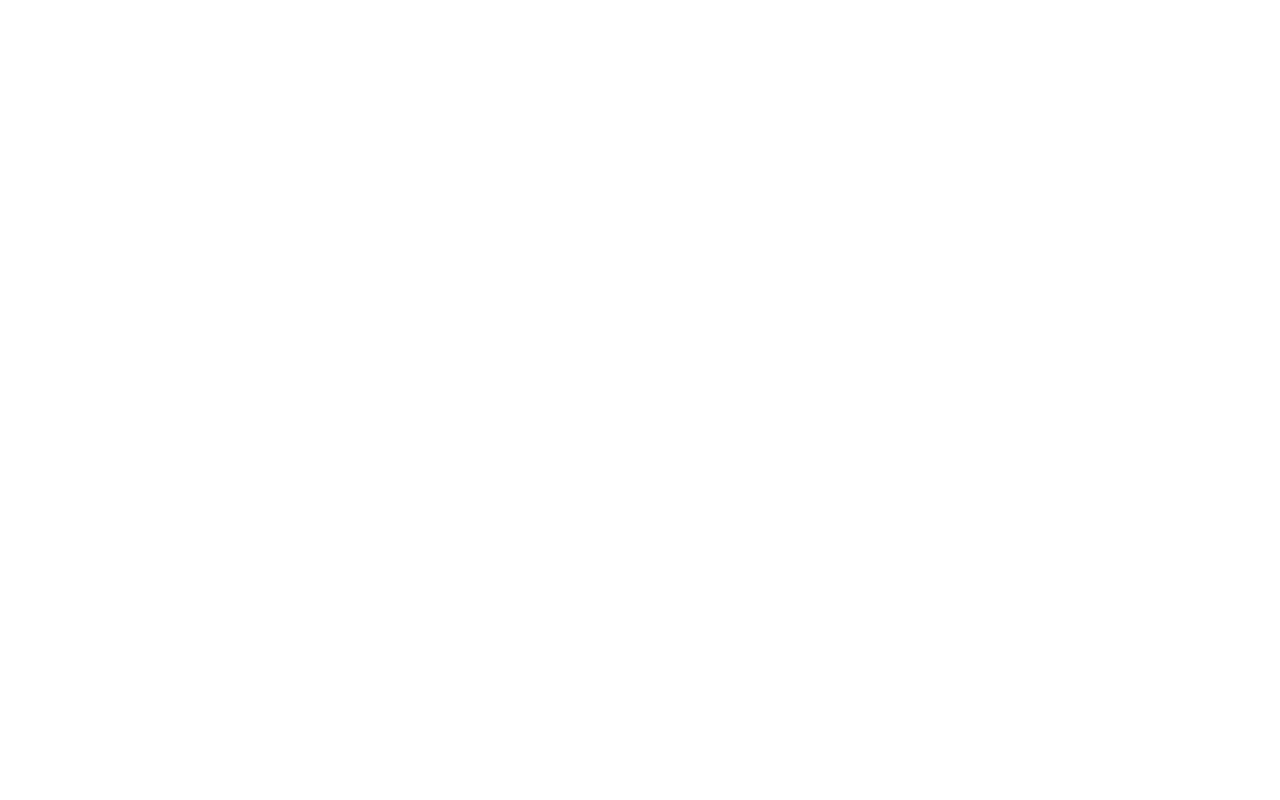
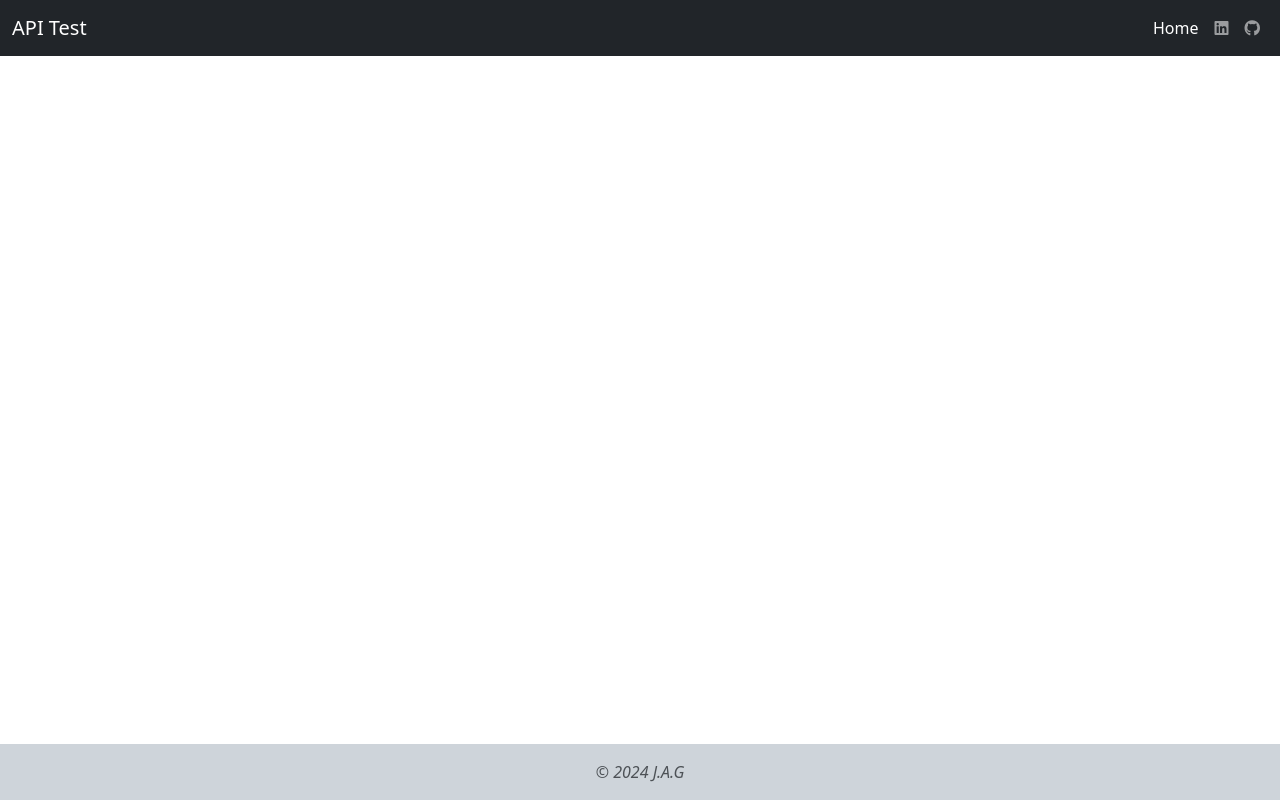
Before and after one commit to Exo-MDR-CD2000/CRUD-PoetryDB-Week-12, a website: page index.html in a window 1280 px wide. Drawn offline with nearby package versions, Linux system fonts and the light colour scheme.

Commit message:
Add CSS styles for full-height html and body elements

```diff
--- a/index.html
+++ b/index.html
@@ -6,11 +6,63 @@
     <title>JAG | Random Poems</title>
 
         <!-- Bootstrap Core -->
-    <link rel="stylesheet" href="node_modules/bootstrap/dist/css/bootstrap.min.css">
+    <link rel="stylesheet" href="./node_modules/bootstrap/dist/css/bootstrap.min.css">
+
+    <link rel="stylesheet" href="./css/styles.css">
+
+    <link rel="stylesheet" href="./node_modules/@fortawesome/fontawesome-free/css/all.min.css">
 </head>
 <body>
 
 <!-- Look into PoetryDB for this api assignment -->
+
+<div class="d-flex flex-column h-100">
+
+    <header>
+        <!-- navbar is responsive and changes based on screen size -->
+        <nav class="navbar navbar-expand-sm navbar-dark bg-dark">
+            <!--
+    navbar: Bootstrap class for styling navigation bars.
+    navbar-expand-md: The navbar will be horizontal on medium (md) devices and larger, and collapsible on smaller screens.
+    navbar-dark: Indicates dark-colored text for the navigation bar links.
+    bg-dark: Sets the background color of the navbar to dark.
+    -->
+            <div class="container-fluid">
+                <!-- container-fluid: Makes the container width span the entire viewport width. -->
+                <a class="navbar-brand" href="#">API Test</a>
+                <button class="navbar-toggler" type="button" data-bs-toggle="collapse" data-bs-target="#navbarNav"
+                    aria-controls="navbarNav" aria-expanded="false" aria-label="Toggle navigation">
+                    <!--
+            navbar-toggler: Styles the button that toggles the navbar on small screens.
+            data-bs-toggle="collapse": Bootstrap data attribute for collapsing and expanding content.
+            data-bs-target="#navbarNav": Targets the element with id="navbarNav" for the toggle action.
+            -->
+                    <span class="navbar-toggler-icon"></span>
+                    <!-- navbar-toggler-icon: Adds an icon for the toggle button. -->
+                </button>
+                <!-- Navbar links -->
+                <div class="collapse navbar-collapse" id="navbarNav">
+                    <!-- collapse: Hides the content on small screens and shows it when toggled or on larger screens.
+            navbar-collapse: Styles the collapsible part of the navbar. -->
+                    <ul class="navbar-nav ms-auto">
+                        <li class="nav-item">
+                            <a class="nav-link active" aria-current="page" href="./index.html">Home</a>
+                        </li>
+                        <li class="nav-item">
+                            <a class="nav-link" href="https://www.linkedin.com/in/jag1997/" target="_blank">
+                                <i class="fab fa-linkedin"></i>
+                            </a>
+                        </li>
+                        <li class="nav-item">
+                            <a class="nav-link" href="https://github.com/Exo-MDR-CD2000" target="_blank">
+                                <i class="fab fa-github"></i>
+                            </a>
+                        </li>
+                    </ul>
+                </div>
+            </div>
+        </nav>
+    </header>
 
 
 
@@ -21,7 +73,23 @@
 
 
 
+
+
+    <footer class="footer mt-auto py-3 bg-dark-subtle text-center">
+        <div class="container">
+            <div class="row">
+                <div class="col text-center">
+                    <span class="text-muted fst-italic">&copy; 2024 J.A.G</span>
+                </div>
+            </div>
+        </div>
+    </footer>
+
+
+
+
+</div>
     <!-- Bootstrap JS & Popper -->
-    <script src="node_modules/bootstrap/dist/js/bootstrap.bundle.min.js"></script>
+    <script src="./node_modules/bootstrap/dist/js/bootstrap.bundle.min.js"></script>
 </body>
 </html>
--- a/package.json
+++ b/package.json
@@ -10,6 +10,7 @@
   "author": "",
   "license": "ISC",
   "dependencies": {
+    "@fortawesome/fontawesome-free": "^6.6.0",
     "bootstrap": "^5.3.3"
   }
 }
--- a/scss/styles.scss
+++ b/scss/styles.scss
@@ -0,0 +1,3 @@
+html, body {
+    height: 100%;
+}
```
Also changed, not shown: css/styles.css (added), css/styles.min.css (added), 3 other files.
